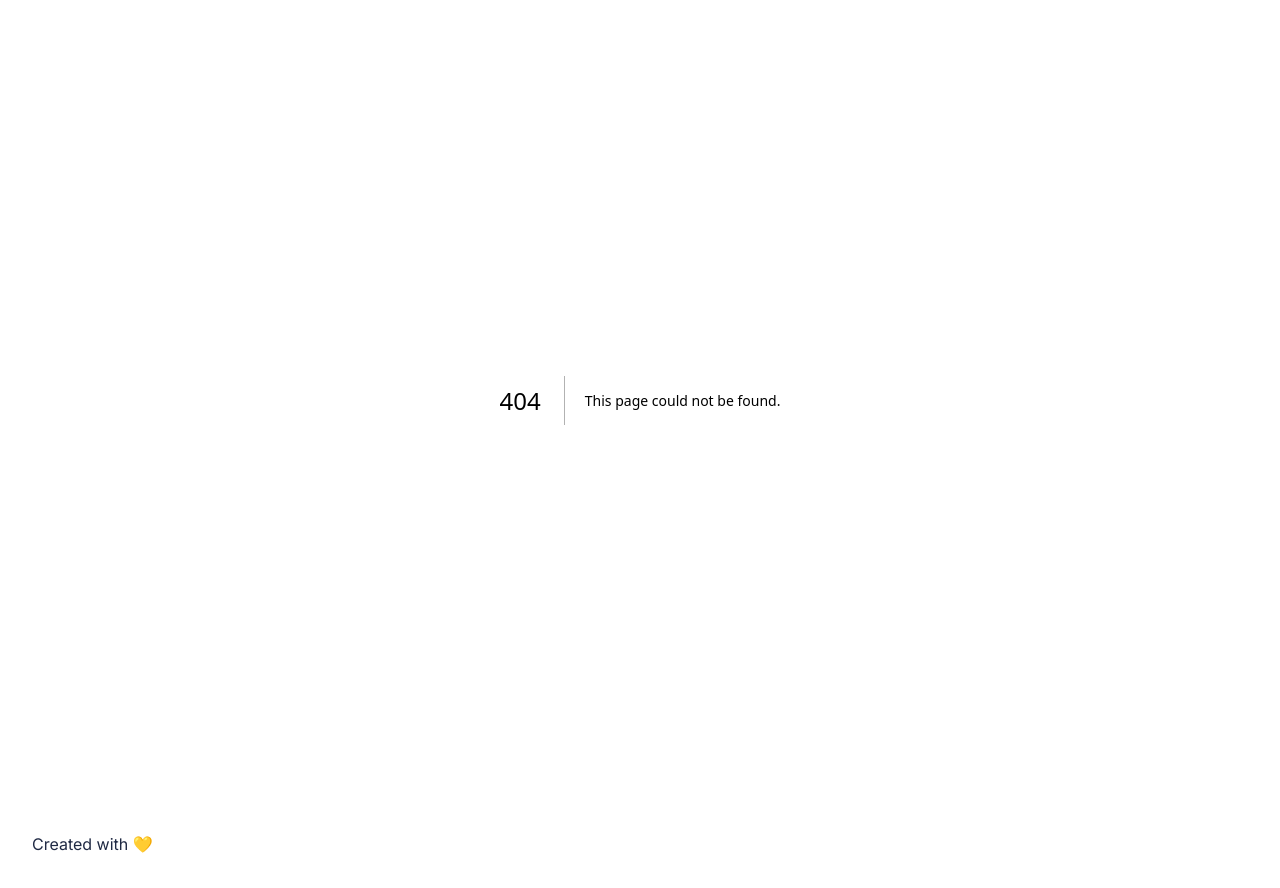
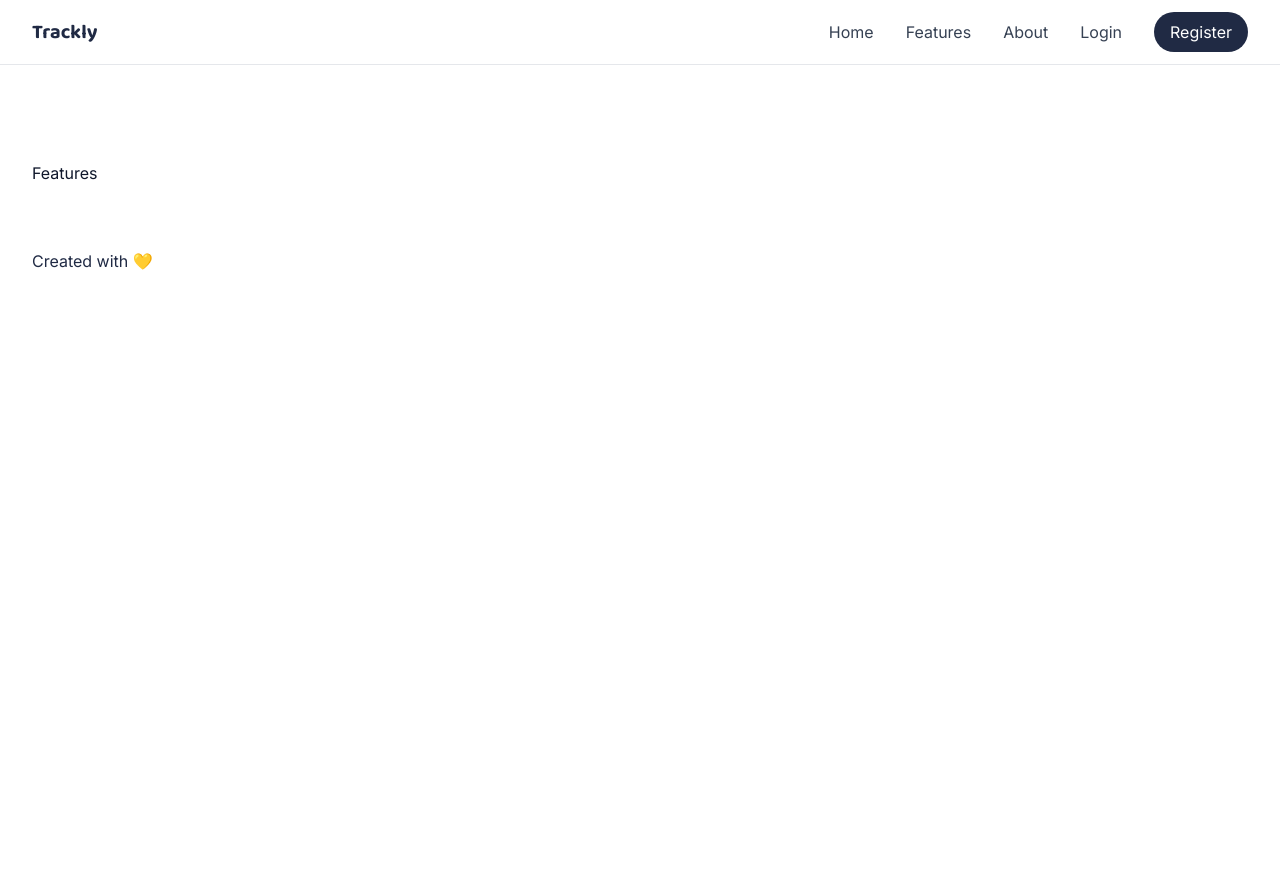
Before and after one commit to keyuedeng/Trackly, a Next.js app: page /features in a window 1280 px wide. Before the commit this address had no page. After the commit the page ends 800 px from the top, so only its background shows below. Built offline with nearby package versions, Linux system fonts and the light colour scheme.

Commit message:
initialised features & about pages

```diff
--- /dev/null
+++ b/app/(public)/about/page.js
@@ -0,0 +1,12 @@
+import React from 'react'
+import Main from '@/components/Main';
+
+export default function About() {
+  return (
+    <Main>
+      <div>
+        <h1>About</h1>
+    </div>
+    </Main>
+  )
+}
--- /dev/null
+++ b/app/(public)/features/page.js
@@ -0,0 +1,12 @@
+import React from 'react'
+import Main from '@/components/Main';
+
+export default function Features() {
+  return (
+    <Main>
+      <div>
+        <h1>Features</h1>
+    </div>
+    </Main>
+  );
+}
```
